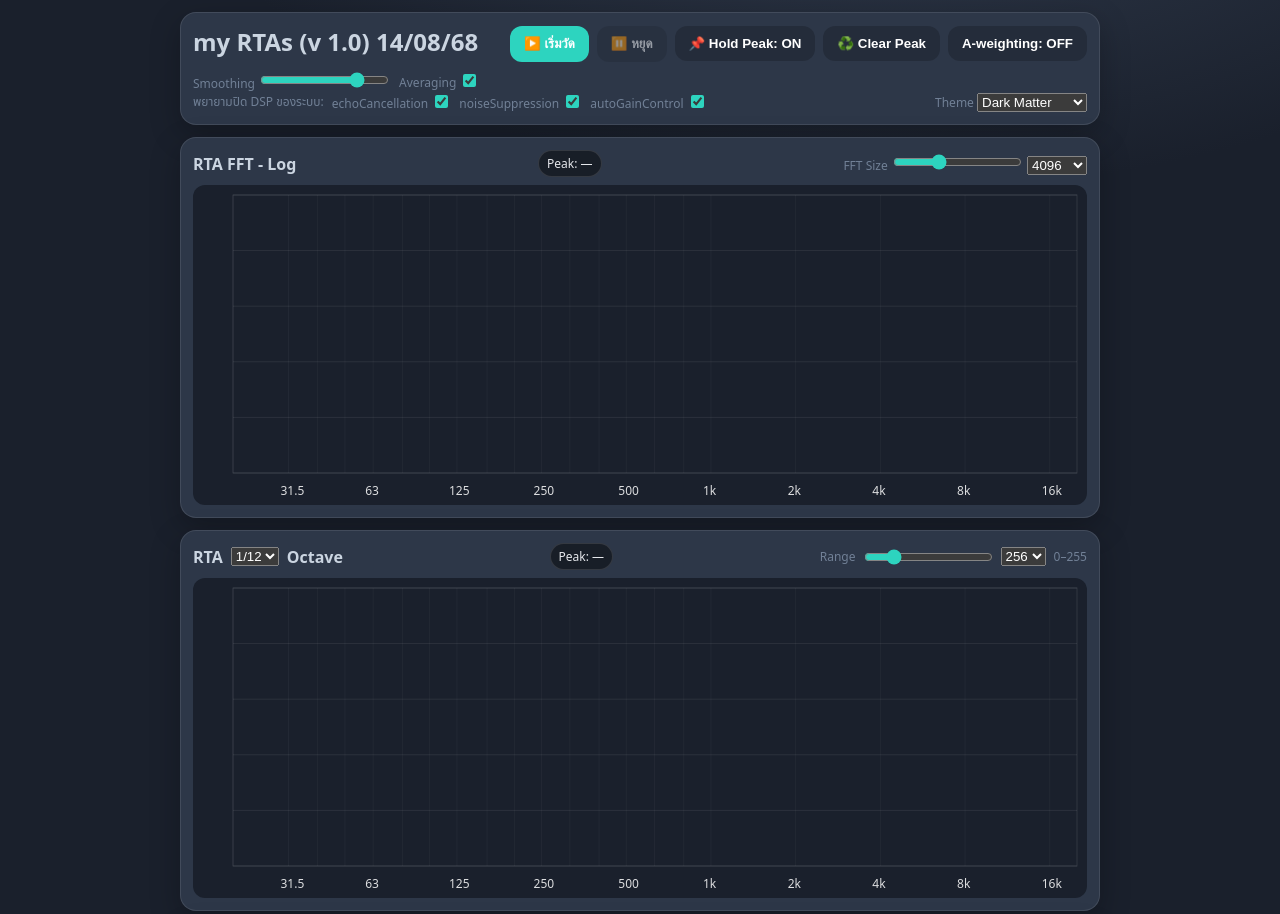
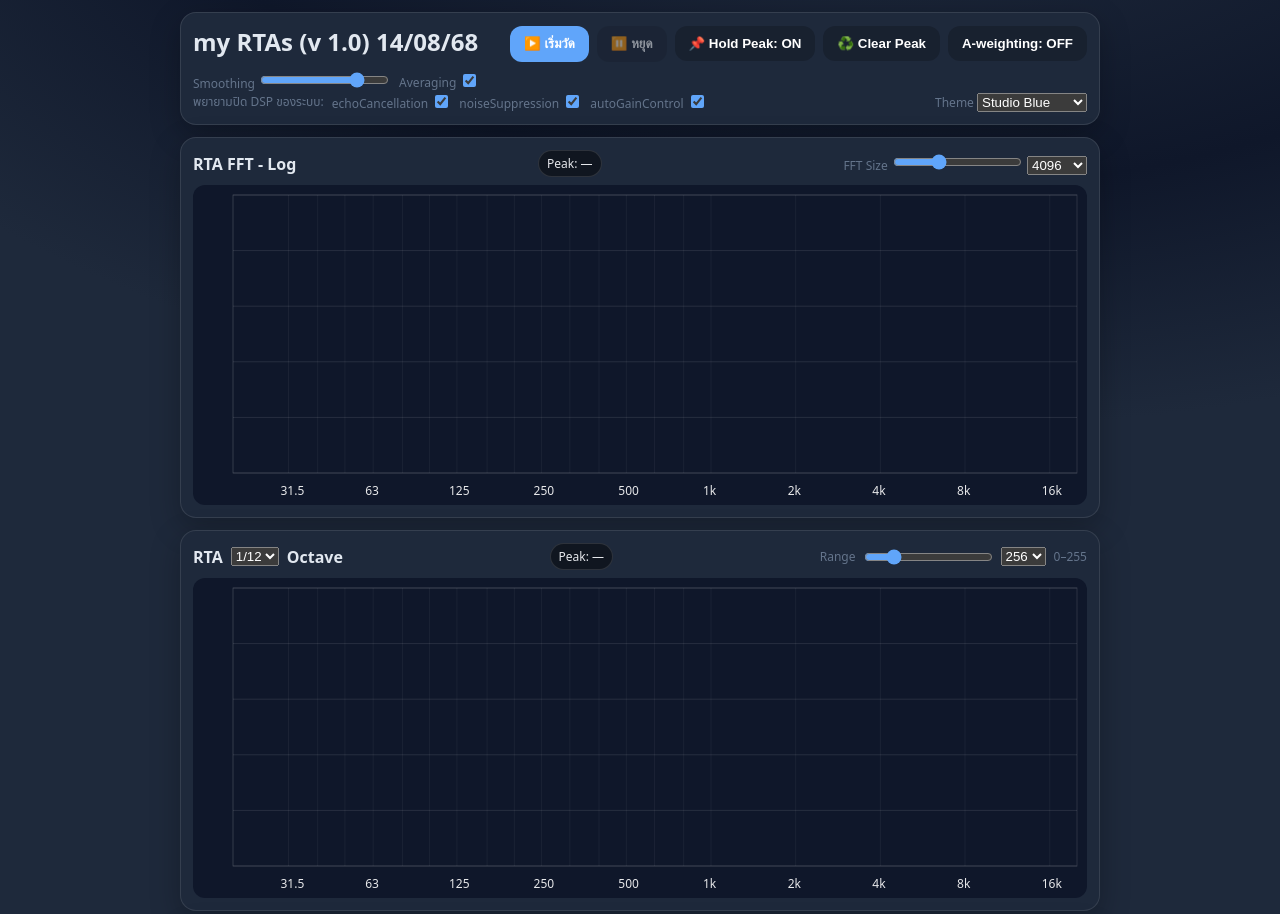
Before and after one commit to Tar4AI/RTAs, a plain HTML site: page index.html in a window 1280 px wide. Shown: the top 914 px of the page. Drawn offline with Linux system fonts and the light colour scheme.

Commit message:
ปรับธีม

```diff
--- a/index.html
+++ b/index.html
@@ -1,16 +1,16 @@
 <!DOCTYPE html>
-<html lang="th" data-theme="dark-matter">
+<html lang="th" data-theme="studio-blue">
 <head>
   <meta charset="utf-8" />
   <meta name="viewport" content="width=device-width, initial-scale=1, maximum-scale=1, viewport-fit=cover" />
-  <meta name="theme-color" content="#1a202c" />
-  <meta name="theme-color" content="#1a202c" media="(prefers-color-scheme: dark)" />
+  <meta name="theme-color" content="#0F172A" />
+  <meta name="theme-color" content="#0F172A" media="(prefers-color-scheme: dark)" />
   <meta name="apple-mobile-web-app-capable" content="yes">
   <meta name="apple-mobile-web-app-status-bar-style" content="black-translucent">
   <title>Mobile RTA (Pro Refactor with Off-screen Canvas)</title>
 
   <style>
-    /* --- Theme: Dark Matter (Default) --- */
+    /* --- Theme: Dark Matter --- */
     :root, [data-theme="dark-matter"] {
       --bg1:#1a202c; --bg2:#1a202c; --card:#2d3748; --text:#cbd5e1; --muted:#718096;
       --gridH:rgba(255,255,255,.08); --gridV:rgba(255,255,255,.04);
@@ -25,7 +25,7 @@
       --accent-color: #2DD4BF; /* Teal */
     }
 
-    /* --- Theme: Studio Blue --- */
+    /* --- Theme: Studio Blue (ค่าเริ่มต้น) --- */
     [data-theme="studio-blue"] {
       --bg1:#0F172A; --bg2:#1E293B; --card:#1E293B; --text:#E2E8F0; --muted:#64748B;
       --gridH:rgba(255,255,255,.1); --gridV:rgba(255,255,255,.05);
@@ -151,7 +151,7 @@
         <label>Theme
           <select id="themeSelector">
             <option value="dark-matter">Dark Matter</option>
-            <option value="studio-blue">Studio Blue</option>
+            <option value="studio-blue" selected>Studio Blue</option>
             <option value="vintage-amber">Vintage Amber</option>
           </select>
         </label>
@@ -321,13 +321,16 @@
       }
 
       init() {
-        this.applyTheme('dark-matter');
+        this.applyTheme('studio-blue');        // ค่าเริ่มต้นเป็น Blue
         this.setupEventListeners();
         this.setupCanvases();
         this.updateOctaveRangeText();
         this.updateHeatmapRangeText();
         this.drawInitialFrames();
         this.preflight();
+
+        // ให้ตัวเลือกธีมตรงกับค่าเริ่มต้น
+        this.dom.themeSelector.value = 'studio-blue';
       }
 
       preflight() {
```
